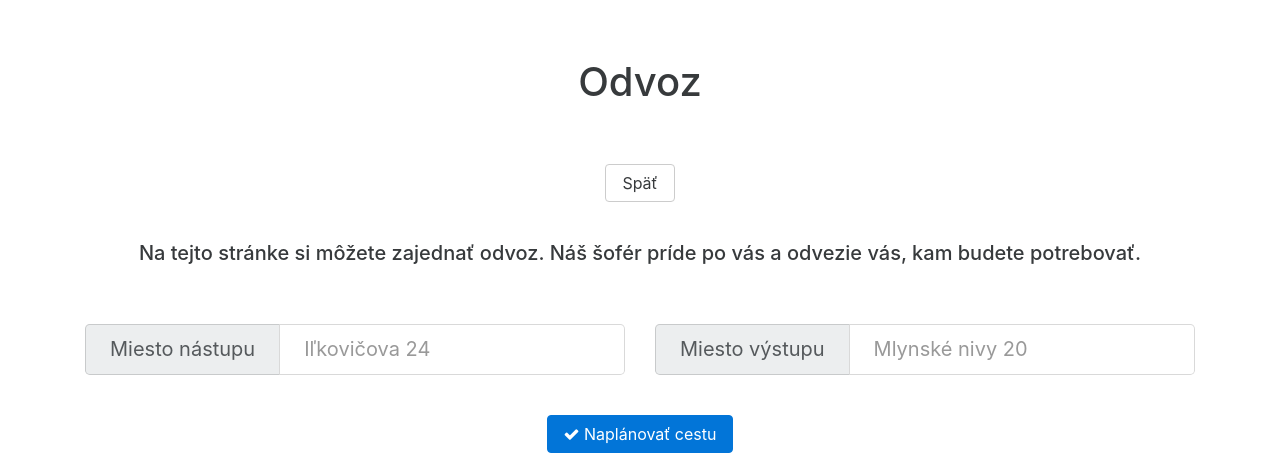
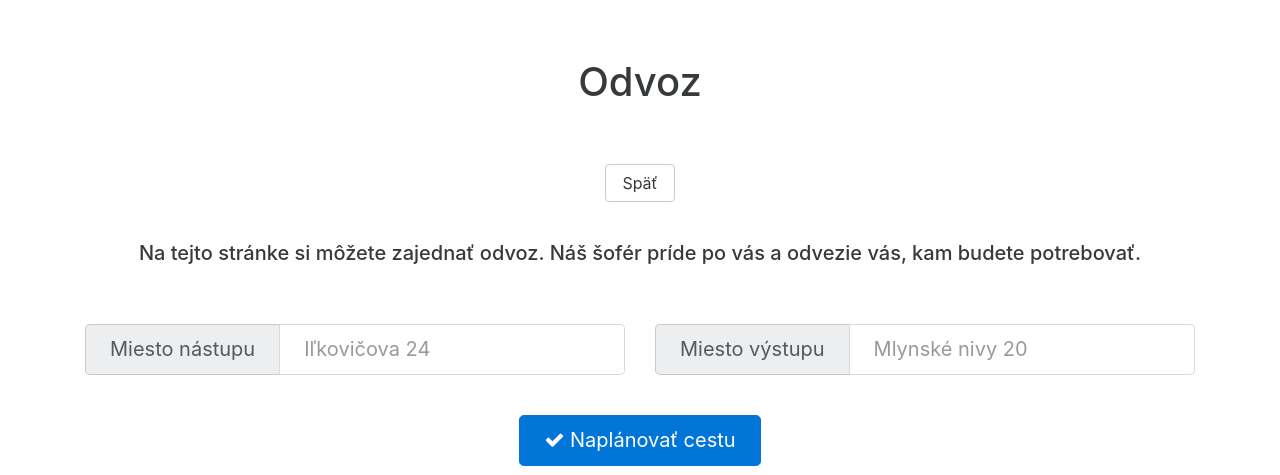
Before and after one commit to chuckeles/elder-assistant, a Jekyll site: the page built from transport.html, in a window 1280 px wide. Shown: the top 475 px of the page. Built offline with Jekyll 4.4.1, drawn with Linux system fonts in a browser that asks for light colours; grey boxes are pictures that could not be loaded.

Commit message:
changed size of button Naplanovať cestu => bigger

```diff
--- a/transport.html
+++ b/transport.html
@@ -42,7 +42,7 @@ help:
 	    </div>
 
 		<div class="col-xs text-xs-center">
-			<button type="submit" class="btn btn-primary">
+			<button type="submit" class="btn btn-primary btn-lg">
 				<i class="fa fa-check"></i>
 				Naplánovať cestu
 			</button>
```
